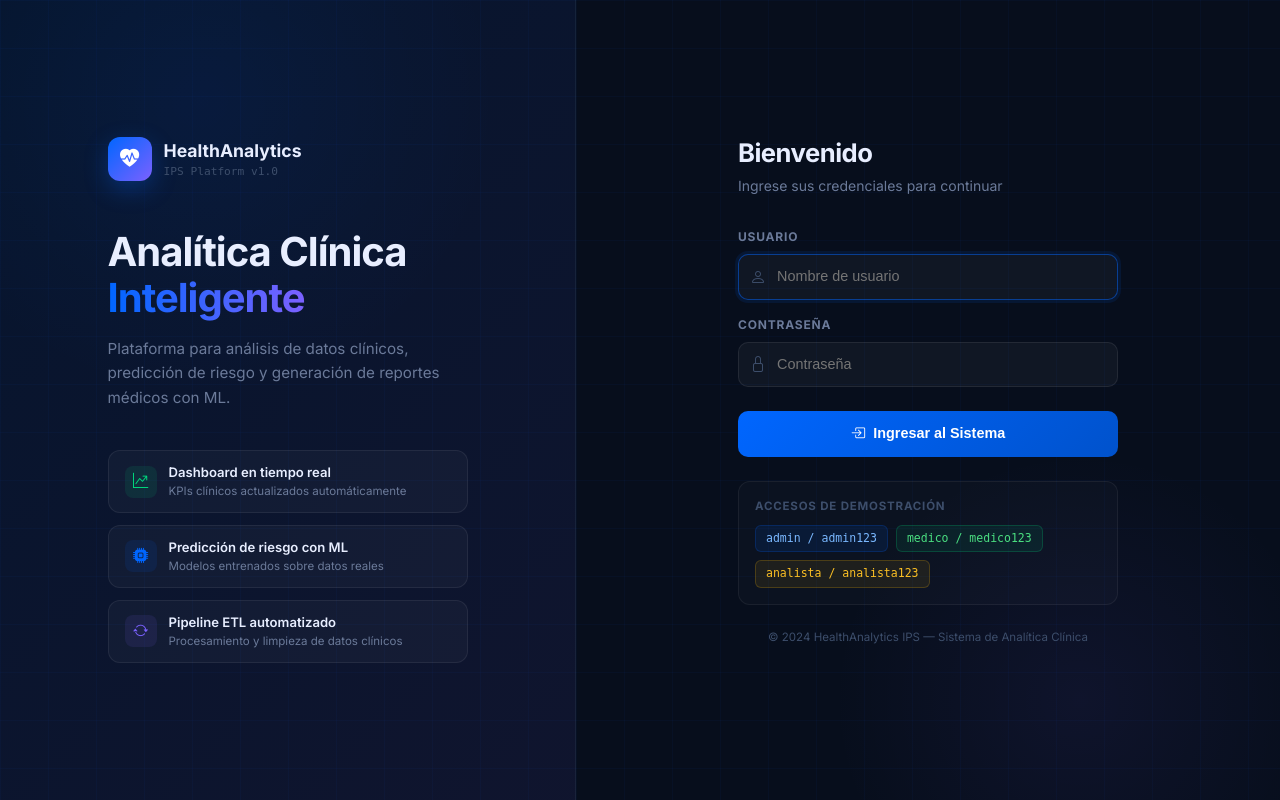
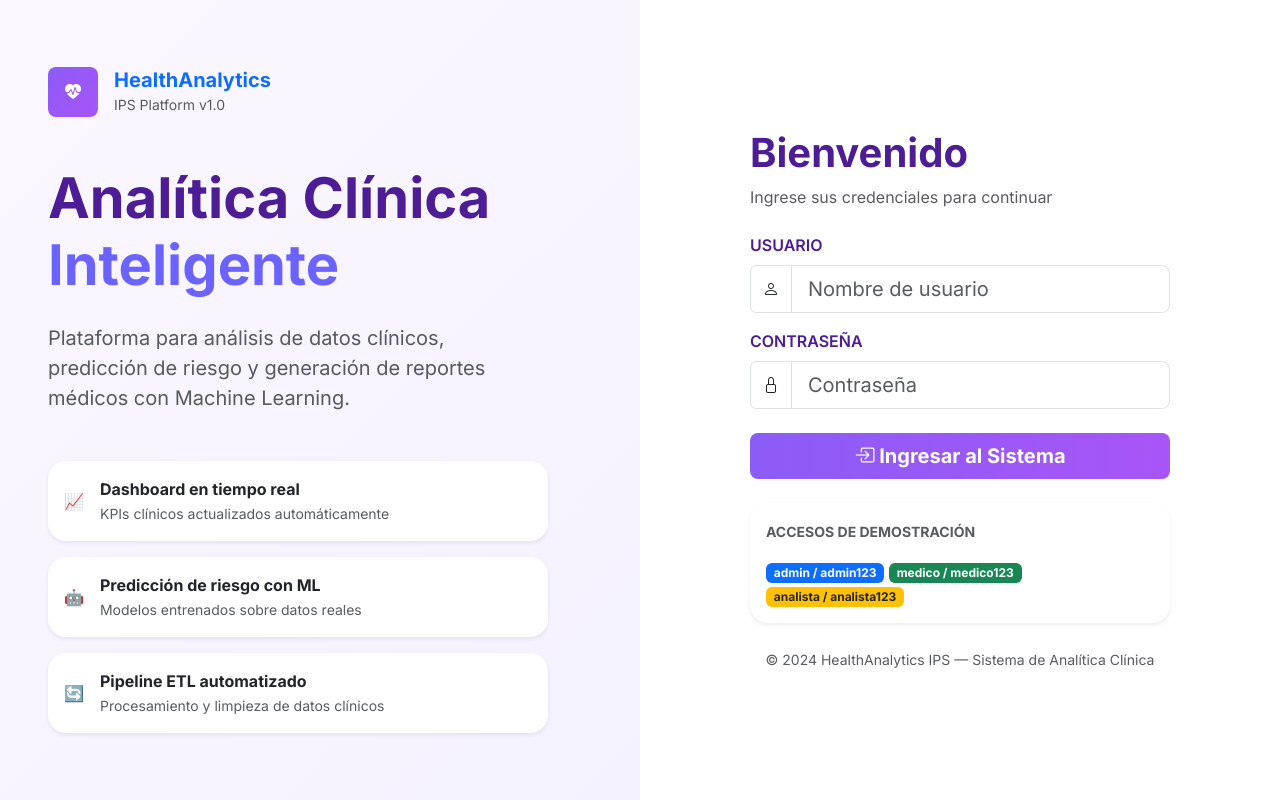
Before and after one commit to yeris01/HealthAnalytics_IPS_, a Django app: page /login/ in a window 1280 px wide. Run offline with Django 5.2, Linux system fonts and the light colour scheme.

Commit message:
Actualización del proyecto

```diff
--- a/templates/authentication/login.html
+++ b/templates/authentication/login.html
@@ -1,142 +1,291 @@
 {% extends 'base.html' %}
-{% block title %}Iniciar Sesión — HealthAnalytics IPS{% endblock %}
+
+{% block title %}
+Iniciar Sesión — HealthAnalytics IPS
+{% endblock %}
 
 {% block auth_content %}
-<div style="min-height:100vh; background:#070E1C; display:flex; position:relative; overflow:hidden;">
 
-    <!-- Background grid -->
-    <div style="position:absolute;inset:0;background-image:linear-gradient(rgba(0,102,255,0.04) 1px,transparent 1px),linear-gradient(90deg,rgba(0,102,255,0.04) 1px,transparent 1px);background-size:48px 48px;pointer-events:none;"></div>
+<div class="container-fluid vh-100">
 
-    <!-- Glows -->
-    <div style="position:absolute;top:-200px;left:-100px;width:600px;height:600px;border-radius:50%;background:radial-gradient(circle,rgba(0,102,255,0.07) 0%,transparent 70%);pointer-events:none;"></div>
-    <div style="position:absolute;bottom:-150px;right:-50px;width:500px;height:500px;border-radius:50%;background:radial-gradient(circle,rgba(123,97,255,0.07) 0%,transparent 70%);pointer-events:none;"></div>
+    <div class="row h-100">
 
-    <!-- Left panel - branding -->
-    <div class="d-none d-lg-flex" style="width:45%;background:linear-gradient(135deg,rgba(0,102,255,0.08) 0%,rgba(123,97,255,0.08) 100%);border-right:1px solid rgba(255,255,255,0.06);flex-direction:column;align-items:center;justify-content:center;padding:60px;position:relative;">
-        <div style="max-width:360px;width:100%;">
-            <div style="display:flex;align-items:center;gap:12px;margin-bottom:48px;">
-                <div style="width:44px;height:44px;border-radius:12px;background:linear-gradient(135deg,#0066FF,#7B61FF);display:flex;align-items:center;justify-content:center;box-shadow:0 8px 24px rgba(0,102,255,0.3);">
-                    <i class="bi bi-heart-pulse-fill text-white" style="font-size:1.2rem;"></i>
-                </div>
-                <div>
-                    <div style="font-weight:700;color:#E8EEFF;font-size:1.1rem;">HealthAnalytics</div>
-                    <div style="font-size:0.7rem;color:#3D4E6B;font-family:'Space Mono',monospace;">IPS Platform v1.0</div>
-                </div>
+        <!-- PANEL IZQUIERDO -->
+
+        <div class="col-lg-6 d-none d-lg-flex flex-column justify-content-center px-5"
+             style="background:linear-gradient(135deg,#faf7ff,#f5f2ff);">
+
+            <div style="max-width:500px;">
+
+                <div class="mb-5 d-flex align-items-center">
+
+                    <div
+                        class="rounded-3 d-flex align-items-center justify-content-center me-3"
+                        style="
+                            width:50px;
+                            height:50px;
+                            background:linear-gradient(135deg,#8b5cf6,#a855f7);
+                        ">
+                        <i class="bi bi-heart-pulse-fill text-white"></i>
                     </div>
 
-            <h1 style="font-size:2.5rem;font-weight:700;color:#E8EEFF;line-height:1.15;margin-bottom:16px;letter-spacing:-1px;">
-                Analítica Clínica<br>
-                <span style="background:linear-gradient(90deg,#0066FF,#7B61FF);-webkit-background-clip:text;-webkit-text-fill-color:transparent;background-clip:text;">Inteligente</span>
+                    <div>
+                        <h5 class="fw-bold text-primary mb-0">
+                            HealthAnalytics
+                        </h5>
+
+                        <small class="text-muted">
+                            IPS Platform v1.0
+                        </small>
+                    </div>
+
+                </div>
+
+                <h1 class="fw-bold display-4">
+
+                    Analítica Clínica
+
+                    <br>
+
+                    <span style="color:#6c63ff;">
+                        Inteligente
+                    </span>
+
                 </h1>
-            <p style="color:#6B7A99;font-size:0.95rem;line-height:1.6;margin-bottom:40px;">
-                Plataforma para análisis de datos clínicos, predicción de riesgo y generación de reportes médicos con ML.
+
+                <p class="text-muted mt-4 fs-5">
+
+                    Plataforma para análisis de datos clínicos,
+                    predicción de riesgo y generación de reportes
+                    médicos con Machine Learning.
+
                 </p>
 
-            <!-- Feature pills -->
-            <div style="display:flex;flex-direction:column;gap:12px;">
-                <div style="display:flex;align-items:center;gap:12px;padding:12px 16px;background:rgba(255,255,255,0.03);border:1px solid rgba(255,255,255,0.07);border-radius:12px;">
-                    <div style="width:32px;height:32px;border-radius:8px;background:rgba(0,217,126,0.1);display:flex;align-items:center;justify-content:center;flex-shrink:0;">
-                        <i class="bi bi-graph-up-arrow" style="color:#00D97E;font-size:0.95rem;"></i>
-                    </div>
-                    <div>
-                        <div style="font-size:0.82rem;font-weight:600;color:#E8EEFF;">Dashboard en tiempo real</div>
-                        <div style="font-size:0.72rem;color:#6B7A99;">KPIs clínicos actualizados automáticamente</div>
-                    </div>
-                </div>
-                <div style="display:flex;align-items:center;gap:12px;padding:12px 16px;background:rgba(255,255,255,0.03);border:1px solid rgba(255,255,255,0.07);border-radius:12px;">
-                    <div style="width:32px;height:32px;border-radius:8px;background:rgba(0,102,255,0.1);display:flex;align-items:center;justify-content:center;flex-shrink:0;">
-                        <i class="bi bi-cpu-fill" style="color:#0066FF;font-size:0.95rem;"></i>
-                    </div>
-                    <div>
-                        <div style="font-size:0.82rem;font-weight:600;color:#E8EEFF;">Predicción de riesgo con ML</div>
-                        <div style="font-size:0.72rem;color:#6B7A99;">Modelos entrenados sobre datos reales</div>
-                    </div>
-                </div>
-                <div style="display:flex;align-items:center;gap:12px;padding:12px 16px;background:rgba(255,255,255,0.03);border:1px solid rgba(255,255,255,0.07);border-radius:12px;">
-                    <div style="width:32px;height:32px;border-radius:8px;background:rgba(123,97,255,0.1);display:flex;align-items:center;justify-content:center;flex-shrink:0;">
-                        <i class="bi bi-arrow-repeat" style="color:#7B61FF;font-size:0.95rem;"></i>
-                    </div>
-                    <div>
-                        <div style="font-size:0.82rem;font-weight:600;color:#E8EEFF;">Pipeline ETL automatizado</div>
-                        <div style="font-size:0.72rem;color:#6B7A99;">Procesamiento y limpieza de datos clínicos</div>
-                    </div>
-                </div>
-            </div>
-        </div>
+                <div class="mt-5">
+
+                    <div class="card border-0 shadow-sm mb-3">
+
+                        <div class="card-body d-flex align-items-center">
+
+                            <div class="me-3">
+                                📈
                             </div>
 
-    <!-- Right panel - login form -->
-    <div style="flex:1;display:flex;align-items:center;justify-content:center;padding:40px 24px;position:relative;">
-        <div style="width:100%;max-width:380px;">
-            <!-- Mobile logo -->
-            <div class="d-flex d-lg-none align-items-center gap-2 mb-8" style="margin-bottom:32px;">
-                <div style="width:36px;height:36px;border-radius:10px;background:linear-gradient(135deg,#0066FF,#7B61FF);display:flex;align-items:center;justify-content:center;">
-                    <i class="bi bi-heart-pulse-fill text-white" style="font-size:1rem;"></i>
-                </div>
-                <div style="font-weight:700;color:#E8EEFF;">HealthAnalytics IPS</div>
+                            <div>
+
+                                <strong>
+                                    Dashboard en tiempo real
+                                </strong>
+
+                                <br>
+
+                                <small class="text-muted">
+                                    KPIs clínicos actualizados automáticamente
+                                </small>
+
                             </div>
 
-            <div style="margin-bottom:32px;">
-                <h2 style="font-size:1.6rem;font-weight:700;color:#E8EEFF;letter-spacing:-0.5px;margin-bottom:6px;">Bienvenido</h2>
-                <p style="color:#6B7A99;font-size:0.875rem;">Ingrese sus credenciales para continuar</p>
                         </div>
 
+                    </div>
+
+                    <div class="card border-0 shadow-sm mb-3">
+
+                        <div class="card-body d-flex align-items-center">
+
+                            <div class="me-3">
+                                🤖
+                            </div>
+
+                            <div>
+
+                                <strong>
+                                    Predicción de riesgo con ML
+                                </strong>
+
+                                <br>
+
+                                <small class="text-muted">
+                                    Modelos entrenados sobre datos reales
+                                </small>
+
+                            </div>
+
+                        </div>
+
+                    </div>
+
+                    <div class="card border-0 shadow-sm">
+
+                        <div class="card-body d-flex align-items-center">
+
+                            <div class="me-3">
+                                🔄
+                            </div>
+
+                            <div>
+
+                                <strong>
+                                    Pipeline ETL automatizado
+                                </strong>
+
+                                <br>
+
+                                <small class="text-muted">
+                                    Procesamiento y limpieza de datos clínicos
+                                </small>
+
+                            </div>
+
+                        </div>
+
+                    </div>
+
+                </div>
+
+            </div>
+
+        </div>
+
+        <!-- LOGIN -->
+
+        <div class="col-lg-6 d-flex align-items-center justify-content-center bg-white">
+
+            <div style="width:100%;max-width:420px;">
+
+                <h1 class="fw-bold mb-2">
+                    Bienvenido
+                </h1>
+
+                <p class="text-muted mb-4">
+                    Ingrese sus credenciales para continuar
+                </p>
+
                 {% if error %}
-            <div style="display:flex;align-items:center;gap:10px;padding:12px 16px;background:rgba(255,59,59,0.08);border:1px solid rgba(255,59,59,0.2);border-radius:10px;margin-bottom:20px;">
-                <i class="bi bi-exclamation-circle-fill" style="color:#FF3B3B;flex-shrink:0;"></i>
-                <span style="color:#ff7a7a;font-size:0.875rem;">{{ error }}</span>
+
+                <div class="alert alert-danger">
+                    {{ error }}
                 </div>
+
                 {% endif %}
 
-            <form method="post" action="{% url 'authentication:login' %}">
+                <form method="post"
+                      action="{% url 'authentication:login' %}">
+
                     {% csrf_token %}
-                <div style="margin-bottom:16px;">
-                    <label style="display:block;font-size:0.75rem;font-weight:700;color:#6B7A99;text-transform:uppercase;letter-spacing:0.8px;margin-bottom:8px;">Usuario</label>
-                    <div style="position:relative;">
-                        <span style="position:absolute;left:12px;top:50%;transform:translateY(-50%);color:#3D4E6B;">
-                            <i class="bi bi-person" style="font-size:1rem;"></i>
+
+                    <div class="mb-3">
+
+                        <label class="form-label fw-semibold">
+                            USUARIO
+                        </label>
+
+                        <div class="input-group">
+
+                            <span class="input-group-text bg-white">
+                                <i class="bi bi-person"></i>
                             </span>
-                        <input type="text" name="username"
-                               style="width:100%;padding:11px 14px 11px 38px;background:rgba(255,255,255,0.04);border:1px solid rgba(255,255,255,0.08);border-radius:10px;color:#E8EEFF;font-size:0.9rem;outline:none;transition:border-color .18s,box-shadow .18s;font-family:'DM Sans',sans-serif;"
-                               placeholder="Nombre de usuario" required autofocus
-                               onfocus="this.style.borderColor='rgba(0,102,255,0.5)';this.style.boxShadow='0 0 0 3px rgba(0,102,255,0.1)'"
-                               onblur="this.style.borderColor='rgba(255,255,255,0.08)';this.style.boxShadow='none'">
+
+                            <input
+                                type="text"
+                                name="username"
+                                class="form-control form-control-lg"
+                                placeholder="Nombre de usuario"
+                                required>
+
                         </div>
+
                     </div>
-                <div style="margin-bottom:24px;">
-                    <label style="display:block;font-size:0.75rem;font-weight:700;color:#6B7A99;text-transform:uppercase;letter-spacing:0.8px;margin-bottom:8px;">Contraseña</label>
-                    <div style="position:relative;">
-                        <span style="position:absolute;left:12px;top:50%;transform:translateY(-50%);color:#3D4E6B;">
-                            <i class="bi bi-lock" style="font-size:1rem;"></i>
+
+                    <div class="mb-4">
+
+                        <label class="form-label fw-semibold">
+                            CONTRASEÑA
+                        </label>
+
+                        <div class="input-group">
+
+                            <span class="input-group-text bg-white">
+                                <i class="bi bi-lock"></i>
                             </span>
-                        <input type="password" name="password"
-                               style="width:100%;padding:11px 14px 11px 38px;background:rgba(255,255,255,0.04);border:1px solid rgba(255,255,255,0.08);border-radius:10px;color:#E8EEFF;font-size:0.9rem;outline:none;transition:border-color .18s,box-shadow .18s;font-family:'DM Sans',sans-serif;"
-                               placeholder="Contraseña" required
-                               onfocus="this.style.borderColor='rgba(0,102,255,0.5)';this.style.boxShadow='0 0 0 3px rgba(0,102,255,0.1)'"
-                               onblur="this.style.borderColor='rgba(255,255,255,0.08)';this.style.boxShadow='none'">
+
+                            <input
+                                type="password"
+                                name="password"
+                                class="form-control form-control-lg"
+                                placeholder="Contraseña"
+                                required>
+
                         </div>
+
                     </div>
-                <button type="submit" style="width:100%;padding:12px;background:linear-gradient(135deg,#0066FF,#0052CC);border:none;border-radius:10px;color:#fff;font-size:0.9rem;font-weight:600;cursor:pointer;display:flex;align-items:center;justify-content:center;gap:8px;transition:opacity .18s,transform .15s;font-family:'DM Sans',sans-serif;"
-                        onmouseover="this.style.opacity='0.9'" onmouseout="this.style.opacity='1'">
+
+                    <button
+                        type="submit"
+                        class="btn btn-lg w-100 text-white fw-bold"
+                        style="
+                            background:linear-gradient(
+                                90deg,
+                                #8b5cf6,
+                                #a855f7
+                            );
+                            border:none;
+                        ">
+
                         <i class="bi bi-box-arrow-in-right"></i>
+
                         Ingresar al Sistema
+
                     </button>
+
                 </form>
 
-            <!-- Demo credentials -->
-            <div style="margin-top:24px;padding:16px;background:rgba(255,255,255,0.02);border:1px solid rgba(255,255,255,0.06);border-radius:12px;">
-                <p style="font-size:0.72rem;font-weight:700;color:#3D4E6B;text-transform:uppercase;letter-spacing:0.8px;margin-bottom:10px;">Accesos de demostración</p>
-                <div style="display:flex;gap:8px;flex-wrap:wrap;">
-                    <span style="padding:4px 10px;background:rgba(0,102,255,0.1);border:1px solid rgba(0,102,255,0.2);border-radius:6px;font-size:0.72rem;font-family:'Space Mono',monospace;color:#7ab8ff;">admin / admin123</span>
-                    <span style="padding:4px 10px;background:rgba(0,217,126,0.08);border:1px solid rgba(0,217,126,0.2);border-radius:6px;font-size:0.72rem;font-family:'Space Mono',monospace;color:#4ade80;">medico / medico123</span>
-                    <span style="padding:4px 10px;background:rgba(255,184,0,0.08);border:1px solid rgba(255,184,0,0.2);border-radius:6px;font-size:0.72rem;font-family:'Space Mono',monospace;color:#fbbf24;">analista / analista123</span>
-                </div>
+                <div class="card mt-4 shadow-sm border-0">
+
+                    <div class="card-body">
+
+                        <small
+                            class="fw-bold text-uppercase text-muted">
+
+                            Accesos de demostración
+
+                        </small>
+
+                        <div class="mt-3">
+
+                            <span class="badge bg-primary">
+                                admin / admin123
+                            </span>
+
+                            <span class="badge bg-success">
+                                medico / medico123
+                            </span>
+
+                            <span class="badge bg-warning text-dark">
+                                analista / analista123
+                            </span>
+
                         </div>
 
-            <p style="text-align:center;color:#3D4E6B;font-size:0.72rem;margin-top:24px;">
-                &copy; 2024 HealthAnalytics IPS &mdash; Sistema de Analítica Clínica
-            </p>
                     </div>
+
                 </div>
+
+                <div class="text-center mt-4 text-muted">
+
+                    <small>
+                        © 2024 HealthAnalytics IPS —
+                        Sistema de Analítica Clínica
+                    </small>
+
                 </div>
+
+            </div>
+
+        </div>
+
+    </div>
+
+</div>
+
 {% endblock %}
```
Also changed, not shown: db.sqlite3. Lines whose indentation alone changed are shown as unchanged.
